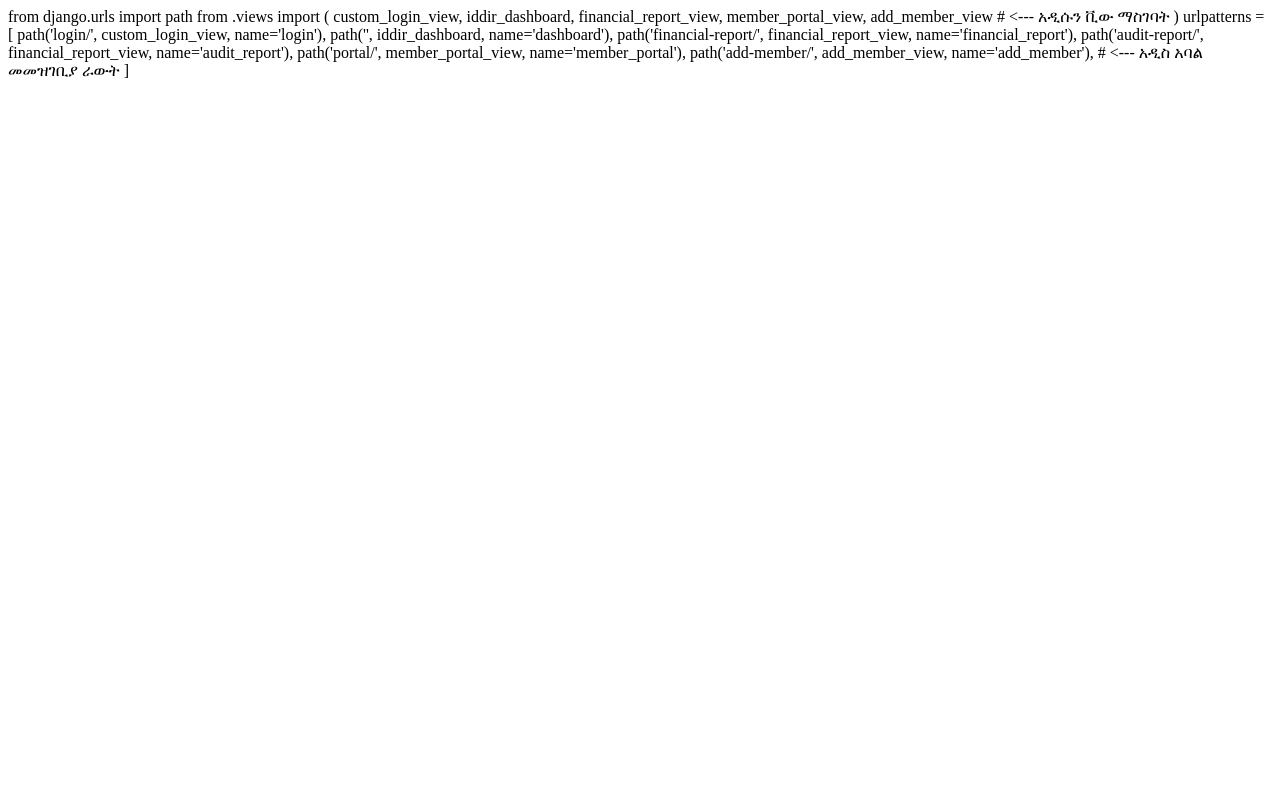
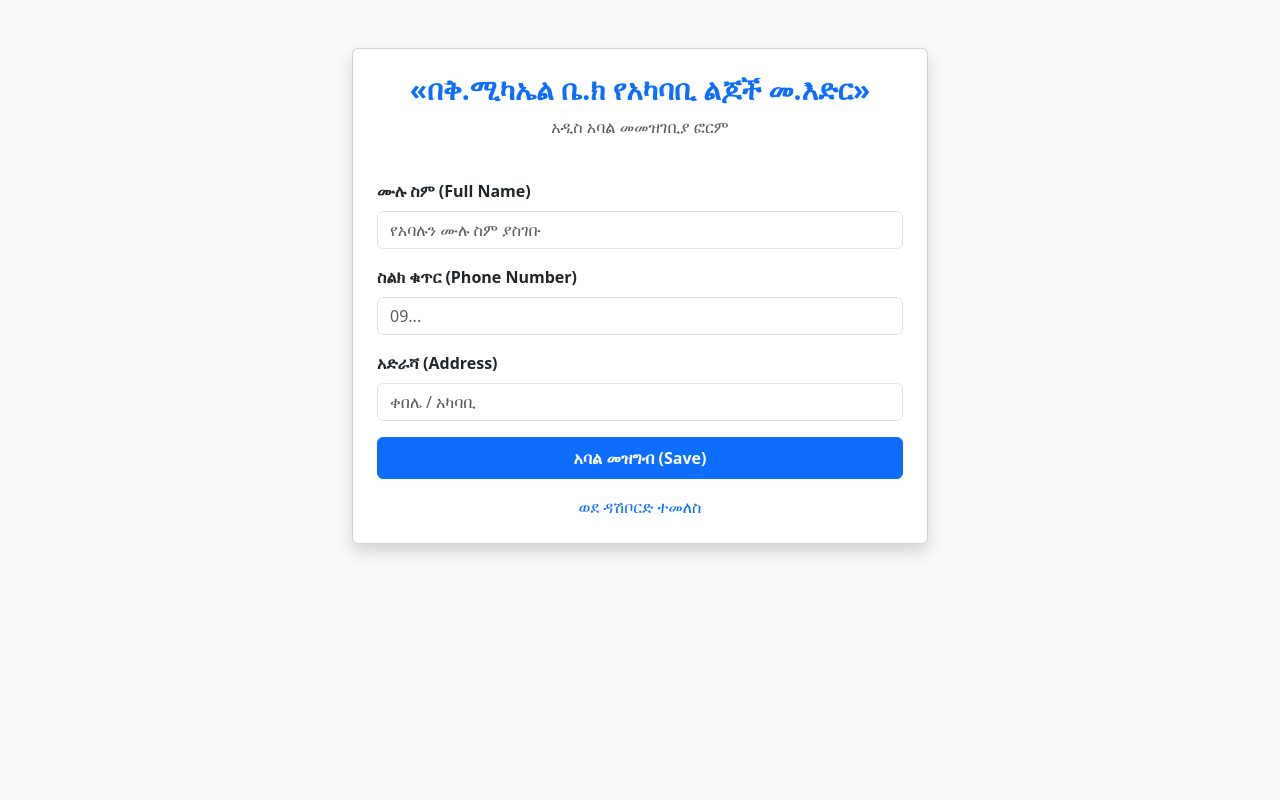
Before and after one commit to habtamuketa1-debug/iddersystem, a Django app: template core/templates/core/add_member.html in a window 1280 px wide. Run offline with Django 5.2, Linux system fonts and the light colour scheme; the template is opened without the code that fills it, so the values that code supplies are empty.

Commit message:
Fix add_member.html template content

```diff
--- a/core/templates/core/add_member.html
+++ b/core/templates/core/add_member.html
@@ -1,17 +1,40 @@
-from django.urls import path
-from .views import (
-    custom_login_view,
-    iddir_dashboard,
-    financial_report_view,
-    member_portal_view,
-    add_member_view  # <--- አዲሱን ቪው ማስገባት
-)
+{% load static %}
+<!DOCTYPE html>
+<html lang="am">
+<head>
+    <meta charset="UTF-8">
+    <meta name="viewport" content="width=device-width, initial-scale=1.0">
+    <title>አዲስ አባል መመዝገቢያ</title>
+    <link href="https://cdn.jsdelivr.net/npm/bootstrap@5.3.0/dist/css/bootstrap.min.css" rel="stylesheet">
+</head>
+<body class="bg-light">
+    <div class="container py-5" style="max-width: 600px;">
+        <div class="card shadow p-4">
+            <div class="text-center mb-4">
+                <h3 class="text-primary fw-bold">«በቅ.ሚካኤል ቤ.ክ የአካባቢ ልጆች መ.እድር»</h3>
+                <p class="text-muted">አዲስ አባል መመዝገቢያ ፎርም</p>
+            </div>
 
-urlpatterns = [
-    path('login/', custom_login_view, name='login'),
-    path('', iddir_dashboard, name='dashboard'),
-    path('financial-report/', financial_report_view, name='financial_report'),
-    path('audit-report/', financial_report_view, name='audit_report'),
-    path('portal/', member_portal_view, name='member_portal'),
-    path('add-member/', add_member_view, name='add_member'),  # <--- አዲስ አባል መመዝገቢያ ራውት
-]
+            <form method="post">
+                {% csrf_token %}
+                <div class="mb-3">
+                    <label class="form-label fw-bold">ሙሉ ስም (Full Name)</label>
+                    <input type="text" name="full_name" class="form-control" placeholder="የአባሉን ሙሉ ስም ያስገቡ" required>
+                </div>
+                <div class="mb-3">
+                    <label class="form-label fw-bold">ስልክ ቁጥር (Phone Number)</label>
+                    <input type="text" name="phone_number" class="form-control" placeholder="09..." required>
+                </div>
+                <div class="mb-3">
+                    <label class="form-label fw-bold">አድራሻ (Address)</label>
+                    <input type="text" name="address" class="form-control" placeholder="ቀበሌ / አካባቢ" required>
+                </div>
+                <button type="submit" class="btn btn-primary w-100 py-2 fw-bold">አባል መዝግብ (Save)</button>
+            </form>
+            <div class="text-center mt-3">
+                <a href="{% url 'dashboard' %}" class="text-decoration-none">ወደ ዳሽቦርድ ተመለስ</a>
+            </div>
+        </div>
+    </div>
+</body>
+</html>
```
